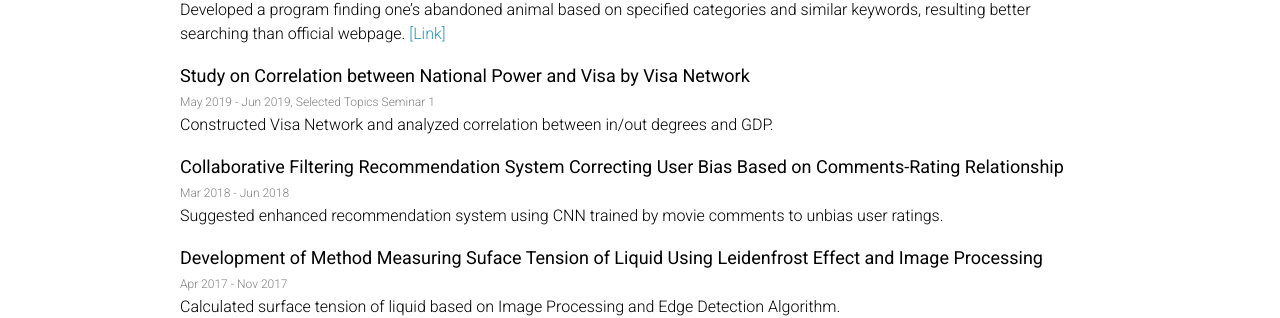
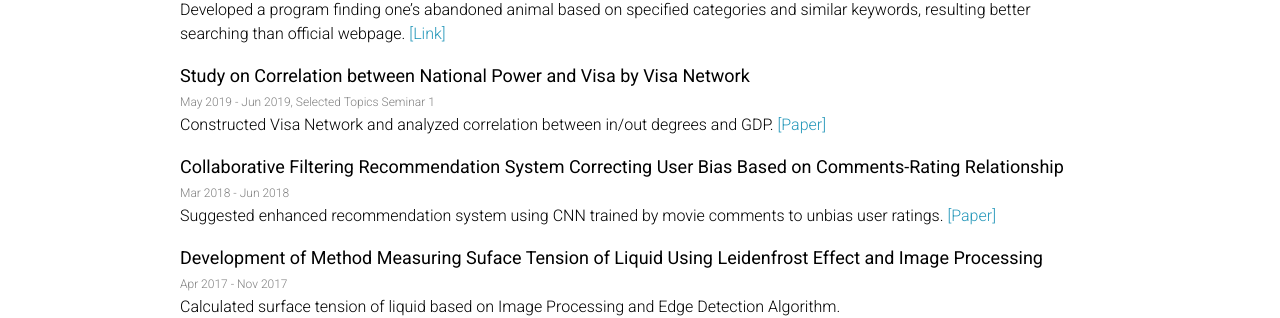
Before and after one commit to lilys012/lilys012.github.io, a Jekyll site: the page built from _pages/projects.md, in a window 1280 px wide. Shown: the part 294-612 px from the top of the page. Built offline with Jekyll 4.4.1, drawn with Linux system fonts in a browser that asks for light colours; nearby versions of some CDN libraries; comment, search, counter and statistics services are not loaded; a style sheet for code colours, icons or effects is not loaded.

Commit message:
Third Summit

```diff
--- a/_layouts/projects.html
+++ b/_layouts/projects.html
@@ -21,13 +21,15 @@ searching than official webpage.
   <p>
 	<span style="font-size:18px"><b>Study on Correlation between National Power and Visa by Visa Network</b></span><br>
 	<span style="color:grey; font-size:12px">May 2019 - Jun 2019, Selected Topics Seminar 1</span><br>
-	Constructed Visa Network and analyzed correlation between in/out degrees and GDP.<br>
+	Constructed Visa Network and analyzed correlation between in/out degrees and GDP.
+    <a href="{{ '/assets/pdf/visa_paper.pdf' | prepend: site.baseurl | prepend: site.url }}"> [Paper]</a><br>
   </p>
   <p>
 	<span style="font-size:18px"><b>Collaborative Filtering Recommendation System Correcting User Bias Based on
 Comments-Rating Relationship </b></span><br>
 	<span style="color:grey; font-size:12px">Mar 2018 - Jun 2018</span><br>
-	Suggested enhanced recommendation system using CNN trained by movie comments to unbias user ratings.<br>
+	Suggested enhanced recommendation system using CNN trained by movie comments to unbias user ratings.
+    <a href="{{ '/assets/pdf/cf_rec_paper.pdf' | prepend: site.baseurl | prepend: site.url }}"> [Paper]</a><br>
   </p>
   <p>
 	<span style="font-size:18px"><b>Development of Method Measuring Suface Tension of Liquid Using Leidenfrost Effect
```
Also changed, not shown: Gemfile (+8 -2 lines), Gemfile.lock, 6 other files.
